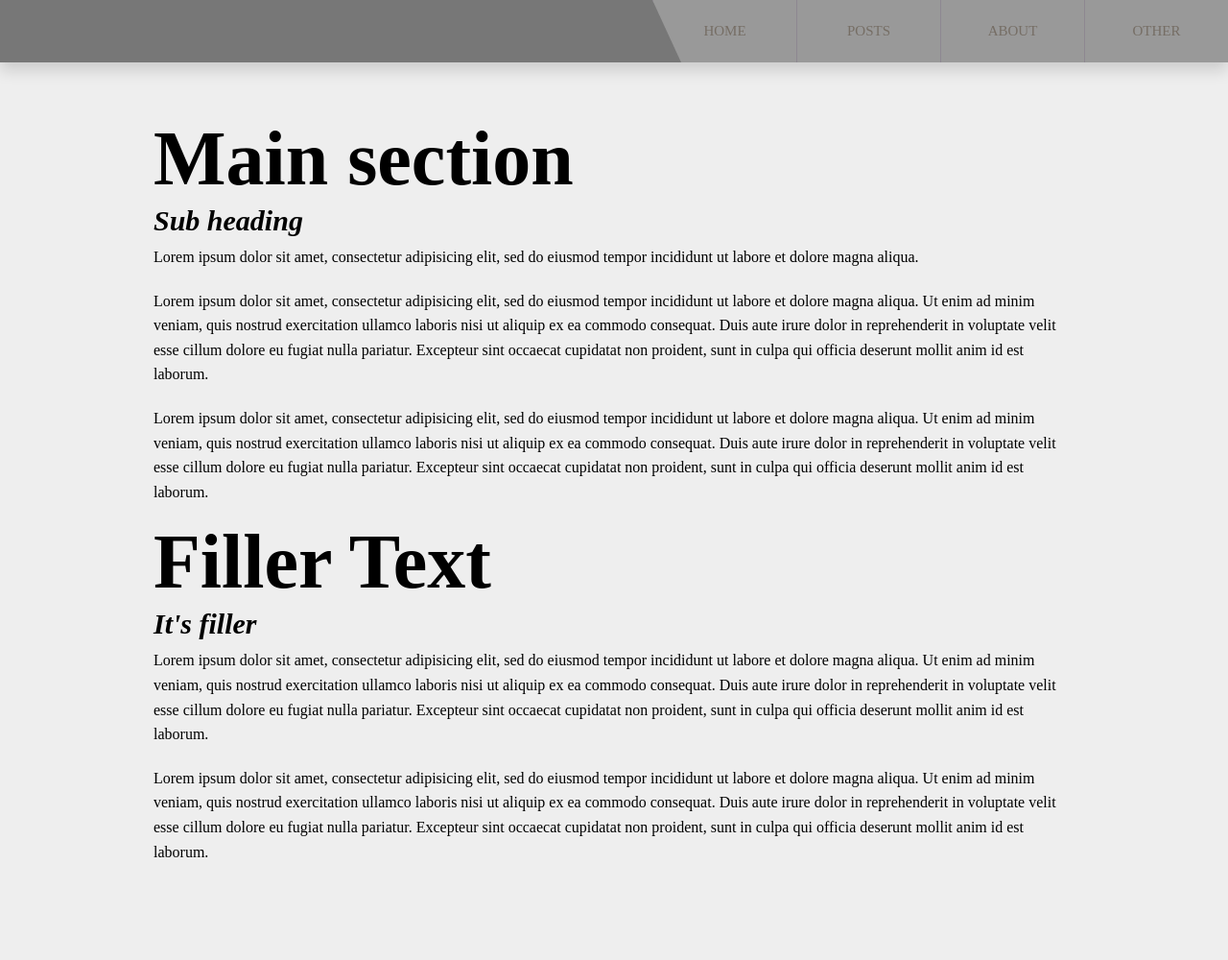
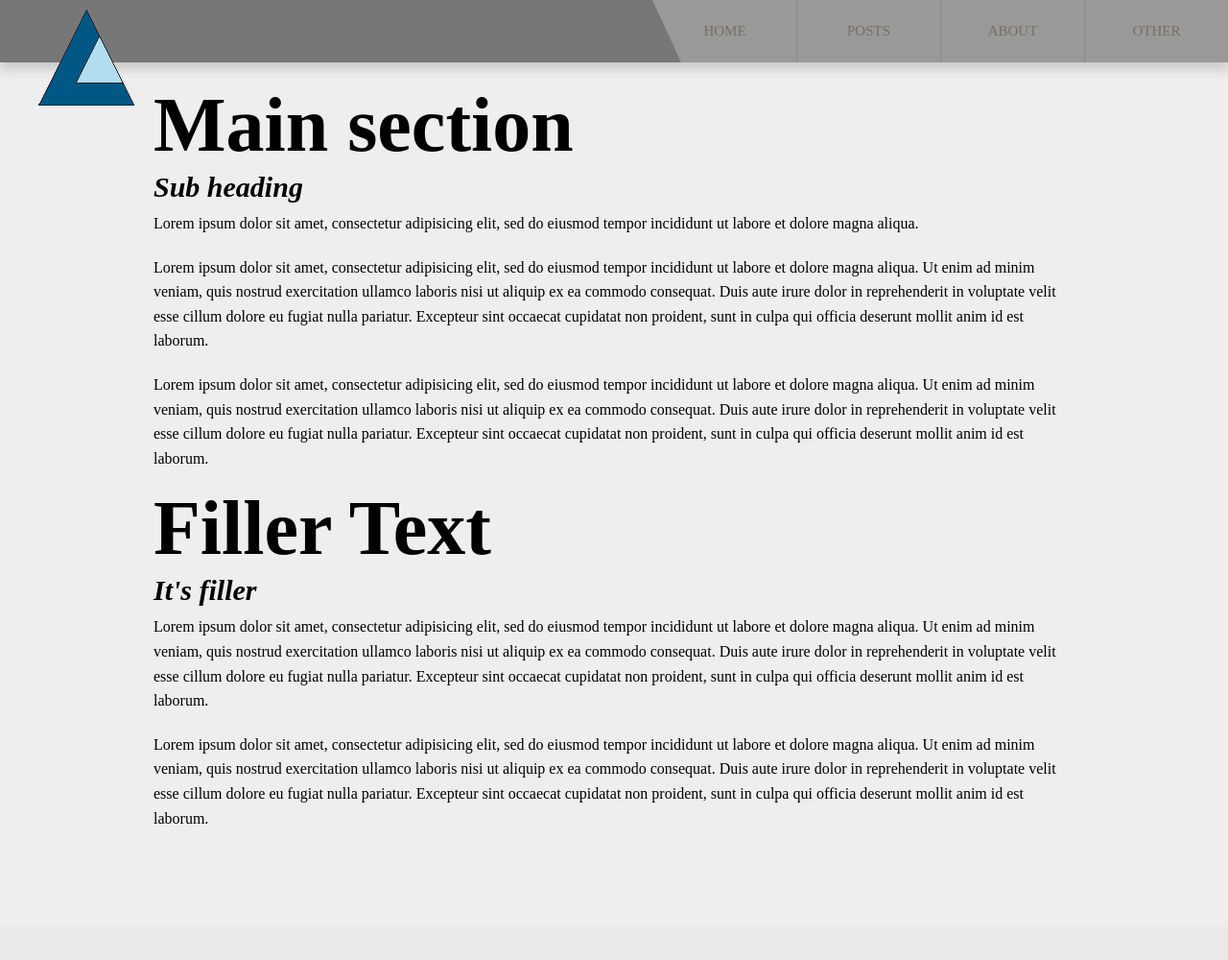
Before and after one commit to allanliebold/blog_project, a Django app: page / in a window 1280 px wide. Shown: the whole page at 96% size. After the commit the page ends 858 px from the top, so only its background shows below. Run offline with Django 3.2, Linux system fonts and the light colour scheme.

Commit message:
added logo to posts home page, with hover animation

```diff
--- a/blog/posts/templates/posts/home.html
+++ b/blog/posts/templates/posts/home.html
@@ -15,6 +15,9 @@
 
 <body>
     <nav class = "grouping">
+        <figure>
+            <img src="{% static 'images/logo.png' %}">
+        </figure>
         <ul class="primary-nav">
             <li><a href="#">Home</a></li>
             <li><a href="#">Posts</a></li>
--- a/blog/static/css/style.css
+++ b/blog/static/css/style.css
@@ -78,8 +78,19 @@ nav {
     left: 0;
     z-index: 1;
     background-color: #777;
-    box-shadow: 0 8px 15px rgba(0, 0, 0, 0.15);
-    animation: moveInTop 1s ease-out;
+    box-shadow: 0 8px 10px rgba(0, 0, 0, 0.15);
+}
+
+nav figure {
+    position: absolute;
+    width: 100px;
+    top: 10px;
+    left: 40px;
+    transition: all 1s ease-in-out;
+}
+
+nav figure:hover {
+    transform: rotateY(180deg);
 }
 
 nav ul {
@@ -118,7 +129,7 @@ Content
 **********/
 .intro-content {
     padding-bottom: 80px;
-    margin-top: 125px;
+    margin-top: 90px;
 }
 
 /**********
```
Also changed, not shown: blog/static/images/logo.png (added).
